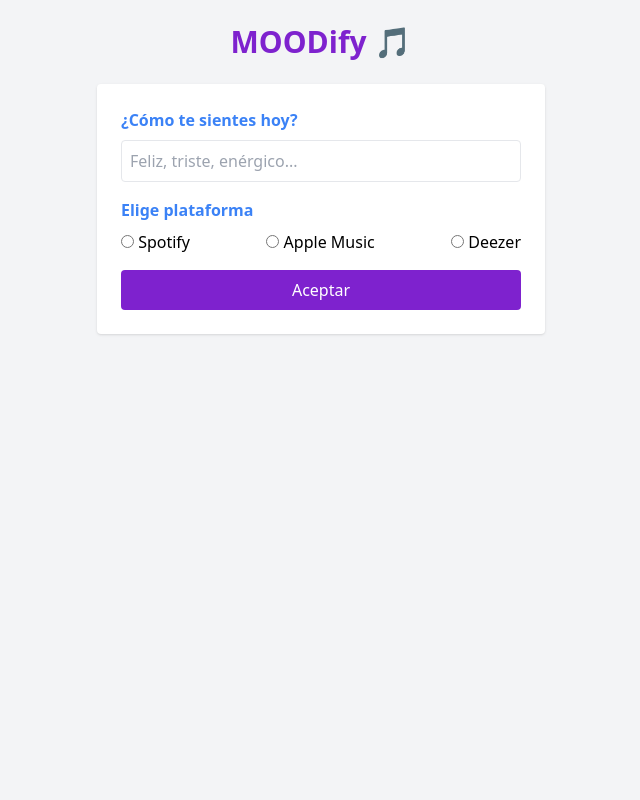
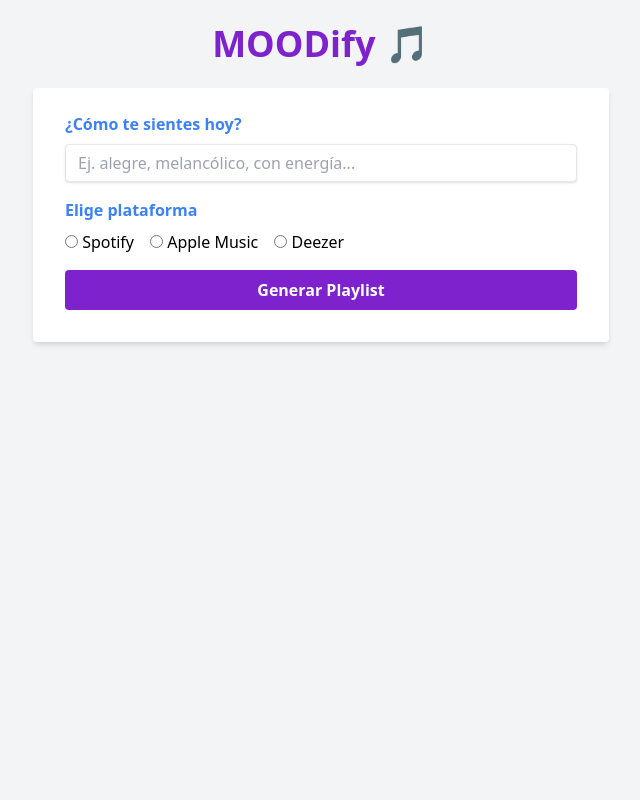
Before and after one commit to Efraor/404-not-found, a Flask app: page / in a window 1280 px wide. Shown: the whole page, without its empty margins (319-959 px from the left). Run offline with Flask 3, Linux system fonts and the light colour scheme; some libraries are stand-ins or nearby versions.

Commit message:
BASE funcional

```diff
--- a/app.py
+++ b/app.py
@@ -1,46 +1,146 @@
-from flask import Flask, request, redirect, render_template
+from flask import Flask, render_template, request, redirect, session
 import openai
 import os
+import requests
+import urllib.parse
 from dotenv import load_dotenv
 
 # Cargar variables de entorno
 load_dotenv()
 openai.api_key = os.getenv("OPENAI_API_KEY")
+CLIENT_ID = os.getenv("SPOTIFY_CLIENT_ID")
+CLIENT_SECRET = os.getenv("SPOTIFY_CLIENT_SECRET")
+REDIRECT_URI = "http://127.0.0.1:8000/callback"
+SCOPE = "playlist-modify-public"
 
 app = Flask(__name__)
+app.secret_key = os.urandom(24)
 
-@app.route('/')
+# Generar canciones con GPT
+def generar_canciones_con_gpt(estado_animo):
+    prompt = (
+        f"Comportate como un experto musical segun el estado de animo e interpreta el estado {estado_animo} y como se quiere sentir. "
+        "Recomiéndame 6 canciones con su artista que representen ese estado de ánimo. Devuélvelo como una lista simple, formato: Canción - Artista"
+    )
+
+    respuesta = openai.ChatCompletion.create(
+        model="gpt-4o-mini",
+        messages=[
+            {"role": "system", "content": "Actuá como un curador musical experto. Según el siguiente estado de ánimo o actividad, generá una playlist variada de 5 canciones. Incluí diferentes géneros musicales, artistas y canciones tanto en español como en inglés (al menos 2 canciones deben estar en español). No repitas artistas ni estilos similares. Buscá una selección original que capture bien la emoción o energía de la situación.Devolvé únicamente una lista numerada con el nombre de la canción y el artista, sin explicaciones ni contexto adicional. Estado de ánimo o actividad del usuario: {{input_usuario}}"},
+            {"role": "user", "content": prompt}
+        ]
+    )
+
+    texto = respuesta.choices[0].message['content']
+    lineas = texto.strip().split("\n")
+
+    canciones = []
+    for linea in lineas:
+        if "-" in linea:
+            partes = linea.split("-", 1)
+            cancion = partes[0].strip()
+            artista = partes[1].strip()
+            canciones.append(f"{cancion} - {artista}")
+
+    return canciones
+
+#  Formulario principal
+@app.route("/", methods=["GET"])
 def index():
-    return render_template('index.html')
+    return render_template("index.html")
 
-@app.route('/generar_playlist', methods=['POST'])
+#  POST: recibe el estado de ánimo, genera canciones y redirige a login Spotify
+@app.route("/generar_playlist", methods=["POST"])
 def generar_playlist():
-    estado_animo = request.form.get('estado_animo', '')
-    plataforma = request.form.get('plataforma', '').lower()
+    estado_animo = request.form.get("estado_animo")
+    plataforma = request.form.get("plataforma")
 
-    prompt = f"Recomiéndame 5 canciones que combinen con este estado de ánimo: {estado_animo}."
+    canciones = generar_canciones_con_gpt(estado_animo)
+    session["canciones"] = canciones
+    session["estado_animo"] = estado_animo
+    session["plataforma"] = plataforma
 
-    try:
-        response = openai.ChatCompletion.create(
-            model="gpt-3.5-turbo",
-            messages=[{"role": "user", "content": prompt}],
-            temperature=0.7
+    return redirect("/login")
+
+# Login con Spotify
+@app.route("/login")
+def login():
+    auth_url = (
+        "https://accounts.spotify.com/authorize?"
+        + urllib.parse.urlencode({
+            "client_id": CLIENT_ID,
+            "response_type": "code",
+            "redirect_uri": REDIRECT_URI,
+            "scope": SCOPE
+        })
+    )
+    return redirect(auth_url)
+
+# Callback de Spotify
+@app.route("/callback")
+def callback():
+    code = request.args.get("code")
+
+    response = requests.post("https://accounts.spotify.com/api/token", data={
+        "grant_type": "authorization_code",
+        "code": code,
+        "redirect_uri": REDIRECT_URI,
+        "client_id": CLIENT_ID,
+        "client_secret": CLIENT_SECRET,
+    })
+
+    data = response.json()
+    session["access_token"] = data["access_token"]
+
+    return redirect("/crear_playlist_spotify")
+
+# Crear la playlist en Spotify automáticamente
+@app.route("/crear_playlist_spotify")
+def crear_playlist_spotify():
+    token = session.get("access_token")
+    canciones = session.get("canciones", [])
+    estado_animo = session.get("estado_animo", "Moodify Playlist")
+
+    if not token or not canciones:
+        return redirect("/")
+
+    headers = {"Authorization": f"Bearer {token}"}
+
+    # Obtener usuario
+    user = requests.get("https://api.spotify.com/v1/me", headers=headers).json()
+    user_id = user["id"]
+
+    # Crear playlist
+    playlist = requests.post(
+        f"https://api.spotify.com/v1/users/{user_id}/playlists",
+        headers=headers,
+        json={"name": f"MOODify 🎵 - {estado_animo}", "public": True}
+    ).json()
+    playlist_id = playlist["id"]
+
+    # Buscar URIs de canciones
+    uris = []
+    for entrada in canciones:
+        q = urllib.parse.quote(entrada)
+        res = requests.get(
+            f"https://api.spotify.com/v1/search?q={q}&type=track&limit=1",
+            headers=headers
+        ).json()
+        items = res.get("tracks", {}).get("items")
+        if items:
+            uris.append(items[0]["uri"])
+
+    # Agregar canciones
+    if uris:
+        requests.post(
+            f"https://api.spotify.com/v1/playlists/{playlist_id}/tracks",
+            headers=headers,
+            json={"uris": uris}
         )
 
-        canciones = response.choices[0].message['content']
+    # Redirigir a la playlist
+    return redirect(f"https://open.spotify.com/playlist/{playlist_id}")
 
-        # Simular redirección a la plataforma
-        if plataforma == 'spotify':
-            return redirect(f'https://open.spotify.com/search/{estado_animo}')
-        elif plataforma == 'apple':
-            return redirect(f'https://music.apple.com/search?term={estado_animo}')
-        elif plataforma == 'deezer':
-            return redirect(f'https://www.deezer.com/search/{estado_animo}')
-        else:
-            return f"<h2>Playlist sugerida:</h2><pre>{canciones}</pre>"
-
-    except Exception as e:
-        return f"Error: {str(e)}"
-
-if __name__ == '__main__':
-    app.run(debug=True)
+# Ejecutar app
+if __name__ == "__main__":
+    app.run(debug=True, port=8000)
--- a/templates/index.html
+++ b/templates/index.html
@@ -2,24 +2,52 @@
 <html lang="es">
 <head>
     <meta charset="UTF-8">
-    <title>MOODify</title>
+    <title>MOODify 🎵</title>
     <script src="https://cdn.tailwindcss.com"></script>
 </head>
-<body class="bg-gray-100 p-6">
-    <h1 class="text-3xl text-center text-purple-700 font-bold mb-6">MOODify 🎵</h1>
+<body class="bg-gray-100 min-h-screen p-6">
+    <div class="max-w-xl mx-auto">
+        <h1 class="text-4xl text-center text-purple-700 font-extrabold mb-6">MOODify 🎵</h1>
 
-    <form action="/generar_playlist" method="POST" class="max-w-md mx-auto bg-white p-6 rounded shadow">
-        <label class="block mb-2 text-blue-500 font-bold">¿Cómo te sientes hoy?</label>
-        <input name="estado_animo" required placeholder="Feliz, triste, enérgico..." class="w-full p-2 border rounded mb-4">
+        <!-- Formulario principal -->
+        <form action="/generar_playlist" method="POST" class="bg-white shadow-md rounded px-8 pt-6 pb-8 mb-6">
+            <div class="mb-4">
+                <label class="block text-blue-500 font-bold mb-2">¿Cómo te sientes hoy?</label>
+                <input name="estado_animo" required placeholder="Ej. alegre, melancólico, con energía..."
+                       class="shadow appearance-none border rounded w-full py-2 px-3 text-gray-700 leading-tight focus:outline-none focus:shadow-outline">
+            </div>
 
-        <label class="block mb-2 text-blue-500 font-bold">Elige plataforma</label>
-        <div class="flex justify-between mb-4">
-            <label><input type="radio" name="plataforma" value="Spotify" required> Spotify</label>
-            <label><input type="radio" name="plataforma" value="Apple"> Apple Music</label>
-            <label><input type="radio" name="plataforma" value="Deezer"> Deezer</label>
-        </div>
+            <div class="mb-4">
+                <label class="block text-blue-500 font-bold mb-2">Elige plataforma</label>
+                <div class="flex space-x-4">
+                    <label><input type="radio" name="plataforma" value="Spotify" required> Spotify</label>
+                    <label><input type="radio" name="plataforma" value="Apple"> Apple Music</label>
+                    <label><input type="radio" name="plataforma" value="Deezer"> Deezer</label>
+                </div>
+            </div>
 
-        <button class="bg-purple-700 text-white px-4 py-2 rounded w-full hover:bg-purple-500">Aceptar</button>
-    </form>
+            <div>
+                <button class="bg-purple-700 hover:bg-purple-500 text-white font-bold py-2 px-4 rounded w-full" type="submit">
+                    Generar Playlist
+                </button>
+            </div>
+        </form>
+
+        <!-- Mostrar playlist generada -->
+        {% if canciones %}
+            <div class="bg-white shadow-md rounded px-8 pt-6 pb-8">
+                <h2 class="text-xl font-bold text-gray-800 mb-4"><span class="text-purple-600">"{{ estado_animo }}"</span> en <strong>{{ plataforma }}</strong></h2>
+                <ul class="list-disc list-inside space-y-2 text-blue-600">
+                    {% for c in canciones %}
+                        <p>
+                            <a href="{{ c.url }}" target="_blank" class="hover:underline">
+                                {{ c.titulo }}
+                            </a>
+                        </p>
+                    {% endfor %}
+                </ul>
+            </div>
+        {% endif %}
+    </div>
 </body>
 </html>
```
Also changed, not shown: templates/original.html (deleted, +0 -48 lines).
